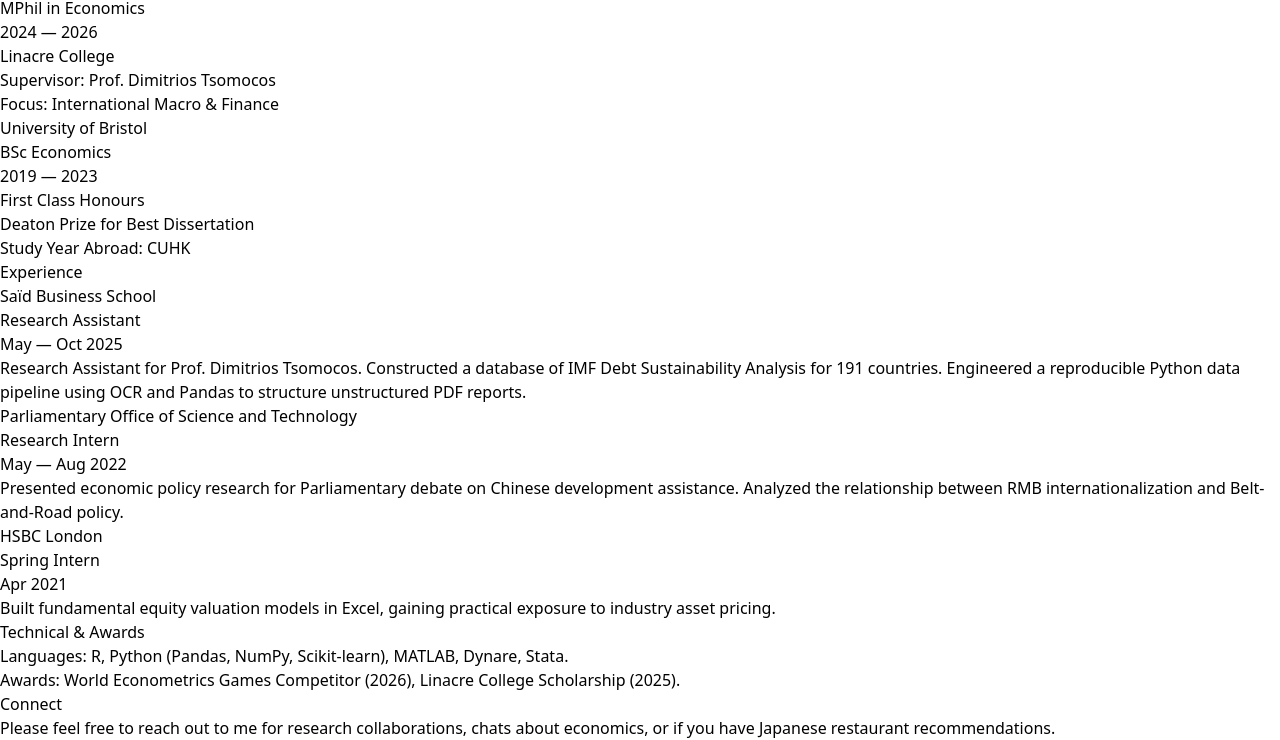
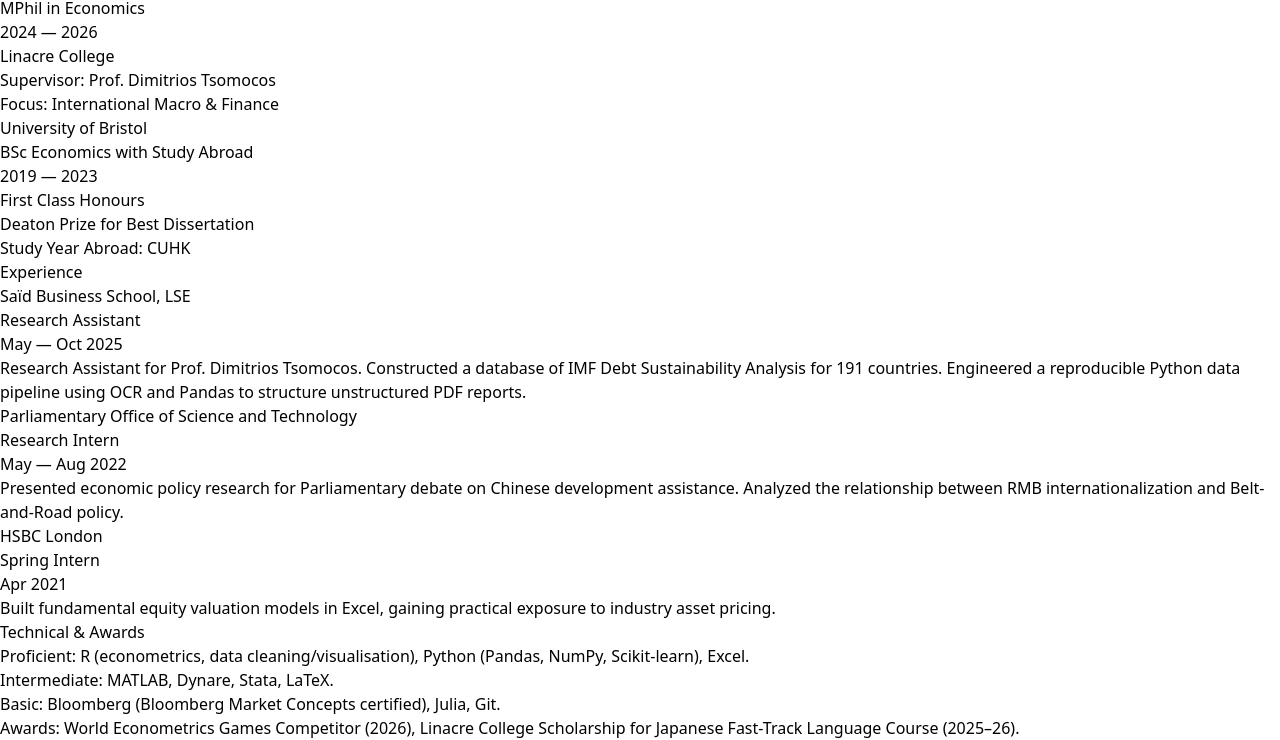
Before and after one commit to SLBlundell/sam-blundell, a React (Vite) app: page / in a window 1280 px wide. Shown: the part 2016-2756 px from the top of the page. Built offline with nearby package versions, Linux system fonts and the light colour scheme.

Commit message:
Update App.jsx

```diff
--- a/src/App.jsx
+++ b/src/App.jsx
@@ -449,7 +449,7 @@
 
               <div className="mb-8">
                 <div className="font-bold text-stone-800">University of Bristol</div>
-                <div className="text-stone-600 italic mb-1">BSc Economics</div>
+                <div className="text-stone-600 italic mb-1">BSc Economics with Study Abroad</div>
                 <div className="text-xs font-mono text-stone-500">2019 — 2023</div>
                 <ul className="text-sm text-stone-600 mt-2 list-disc list-inside">
                   <li>First Class Honours</li>
@@ -466,7 +466,7 @@
               <h3 className="font-serif text-xl text-stone-900 mb-6 border-b border-stone-300 pb-2">Experience</h3>
 
               <div className="mb-8 pl-4 border-l border-stone-300">
-                <div className="font-bold text-stone-800">Saïd Business School</div>
+                <div className="font-bold text-stone-800">Saïd Business School, LSE</div>
                 <div className="text-stone-600 italic mb-1">Research Assistant</div>
                 <div className="text-xs font-mono text-stone-500">May — Oct 2025</div>
                 <p className="text-sm text-stone-600 mt-2 leading-relaxed">
@@ -494,8 +494,15 @@
 
                <h3 className="font-serif text-xl text-stone-900 mb-6 border-b border-stone-300 pb-2 pt-4">Technical & Awards</h3>
                <div className="text-sm text-stone-600 space-y-2">
-                 <p><span className="font-semibold text-stone-800">Languages:</span> R, Python (Pandas, NumPy, Scikit-learn), MATLAB, Dynare, Stata.</p>
-                 <p><span className="font-semibold text-stone-800">Awards:</span> World Econometrics Games Competitor (2026), Linacre College Scholarship (2025).</p>
+                 <p><span className="font-semibold text-stone-800">Proficient:</span> R (econometrics, data cleaning/visualisation), Python (Pandas, NumPy, Scikit-learn), Excel.</p>
+                 <p><span className="font-semibold text-stone-800">Intermediate:</span> MATLAB, Dynare, Stata, LaTeX.</p>
+                 <p><span className="font-semibold text-stone-800">Basic:</span> Bloomberg (Bloomberg Market Concepts certified), Julia, Git.</p>
+                 <p><span className="font-semibold text-stone-800">Awards:</span> World Econometrics Games Competitor (2026), Linacre College Scholarship for Japanese Fast-Track Language Course (2025–26).</p>
+               </div>
+
+               <h3 className="font-serif text-xl text-stone-900 mb-6 border-b border-stone-300 pb-2 pt-8">Leadership & Activities</h3>
+               <div className="text-sm text-stone-600 space-y-4">
+                 <p><span className="font-semibold text-stone-800">Mentor, Zero Gravity</span> <span className="font-mono text-xs text-stone-500 ml-2">2022–23</span><br />Mentored prospective undergraduates; supported successful applications to top-tier programs (LSE, Warwick).</p>
                </div>
             </div>
           </FadeIn>
```
